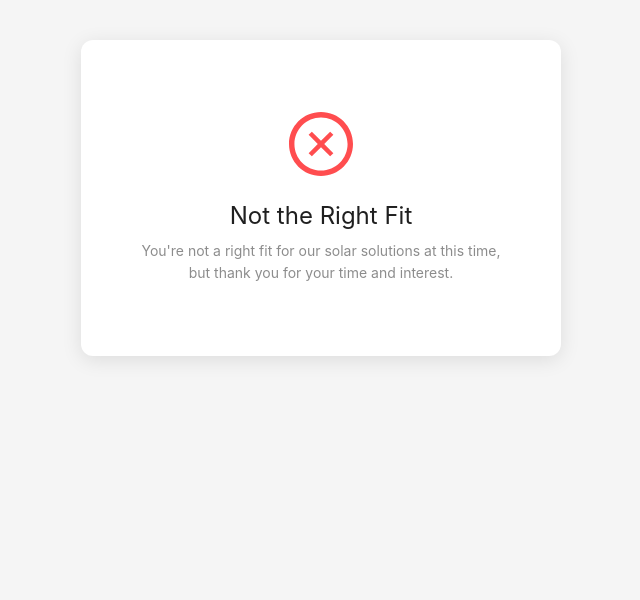
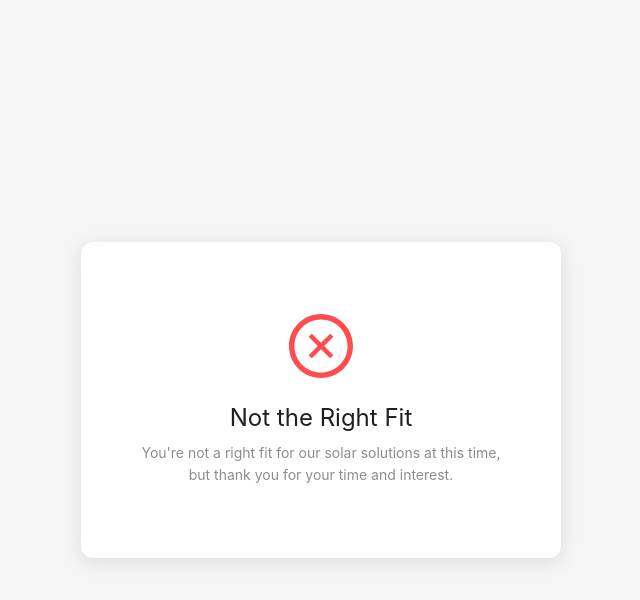
Before and after one commit to Zeriousdigital/solar-form-builder, a React (Vite) app in the folder frontend/: page /form/1/thank-you in a window 1280 px wide. Shown: the top 600 px of the page, without its empty margins (319-959 px from the left). Built offline with nearby package versions, Linux system fonts and the light colour scheme; no server answers.

Commit message:
center form vertically on desktop

```diff
--- a/frontend/src/index.css
+++ b/frontend/src/index.css
@@ -21,13 +21,18 @@ body {
 }
 
 @media (min-width: 768px) {
+  body {
+    display: flex;
+    align-items: center;
+    justify-content: center;
+    min-height: 100vh;
+  }
   .form-container {
     padding: 24px;
     min-height: auto;
     border-radius: 12px;
     box-shadow: 0 4px 20px rgba(0,0,0,0.1);
-    margin-top: 40px;
-    margin-bottom: 40px;
+    margin: 0;
   }
 }
 
```
